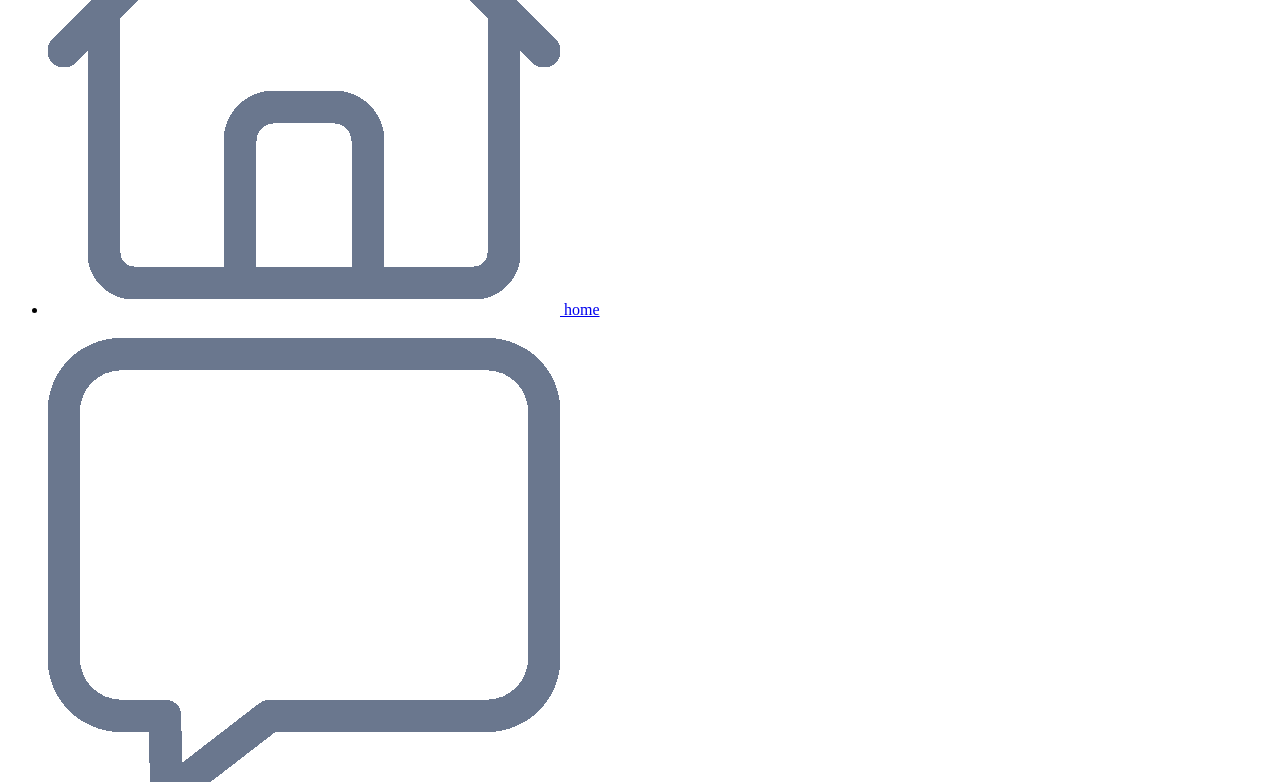
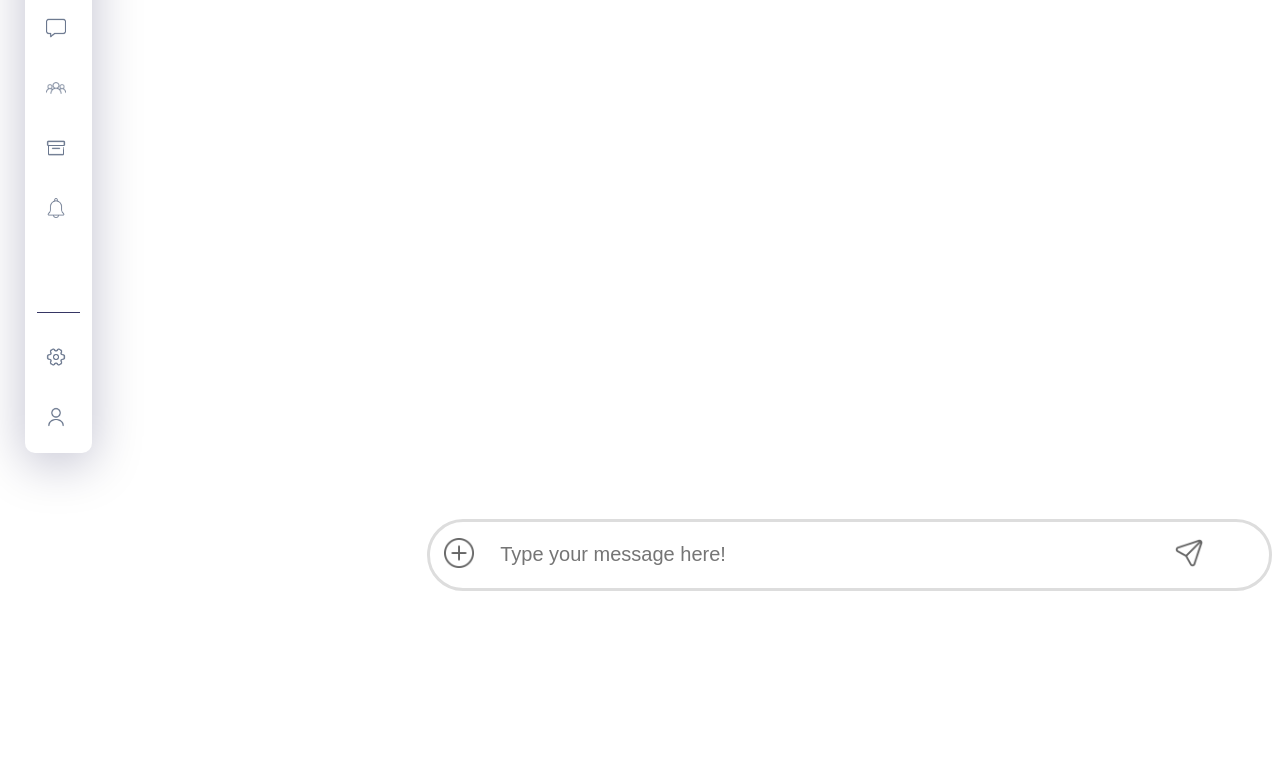
Before and after one commit to Swaraj-1925/Healr-pratice, a plain HTML site: page Frontend/html/Message.html in a window 1280 px wide. Shown: the part 213-995 px from the top of the page. After the commit the page ends 804 px from the top, so only its background shows below. Drawn offline with Linux system fonts and the light colour scheme.

Commit message:
Update home-chat.css

```diff
--- a/Frontend/style/home-chat.css
+++ b/Frontend/style/home-chat.css
@@ -40,7 +40,96 @@
   flex:0.8 ;
 
 }
+/* nav start*/
+@import url('https://fonts.googleapis.com/css2?family=Inter:wght@300;400;500;600;700;800;900&display=swap');
+*, *:after, *:before {
+  box-sizing: border-box;
+}
+.navbar {
+  font-family: "Inter", sans-serif;
+  line-height: 1.5;
+  min-height: 100vh;
+  display: flex;
+  flex-direction: column;
+  align-items: center;
+  justify-content: center;
+  padding-top: 5px;
+  padding-bottom: 5vh;
+  position: fixed;
+  margin: 15px;
+  margin-left: 15px;
+  left: 10px;
+  width: 67px;
+  z-index: 1;
+}
+ul {
+  list-style: none;
+  margin: 0;
+  padding: 0;
+  margin-left: auto;
+  margin-right: auto;
+  background-color: white;
+  display: flex;
+  flex-direction: column;
+  justify-content: space-between;
+  left: 3px;
+  padding: 0.75rem;
+  border-radius: 10px;
+  width: 67px;
+  box-shadow: 0 10px 50px 0 rgba(5, 4, 62, 0.25);
+}
+li a img{
+  position: fixed;
+  margin: 18px;
+  left: 28px;
+  width: 20px;
+  height: auto;
+}
+li:nth-child(6) {
+  margin-top: 5rem;
+  padding-top: 1.25rem;
+  border-top: 1px solid #363664;
+}
+li + li {
+  margin-top: 0.75rem;
+}
+.navbar a {
+  color: #FFF;
+  text-decoration: none;
+  display: flex;
+  align-items: center;
+  position: relative;
+  margin-left: -5px;
+  justify-content: center;
+  width: 3rem;
+  height: 3rem;
+  border-radius: 8px;
+}
+.navbar a:hover, a:focus, a.active {
+  background-color: #4070f3ac;
+  outline: 0;
+}
+.navbar a:hover span {
+  transform: scale(1);
+  opacity: 1;
+}
+.navbar a i {
+  font-size: 1.375rem;
+}
+.navbar a span {
+  position: absolute;
+  background-color: #4070f3c1;
+  white-space: nowrap;
+  padding: 0.5rem 1rem;
+  border-radius: 10px;
+  left: calc(100% + 1.5rem);
+  transform-origin: center left;
+  transform: scale(0);
+  opacity: 0;
+  transition: 0.15s ease;
+}
 
+/* nav end */
 /* <!--------- Title ---------> */
 
 .message h1 {
```
